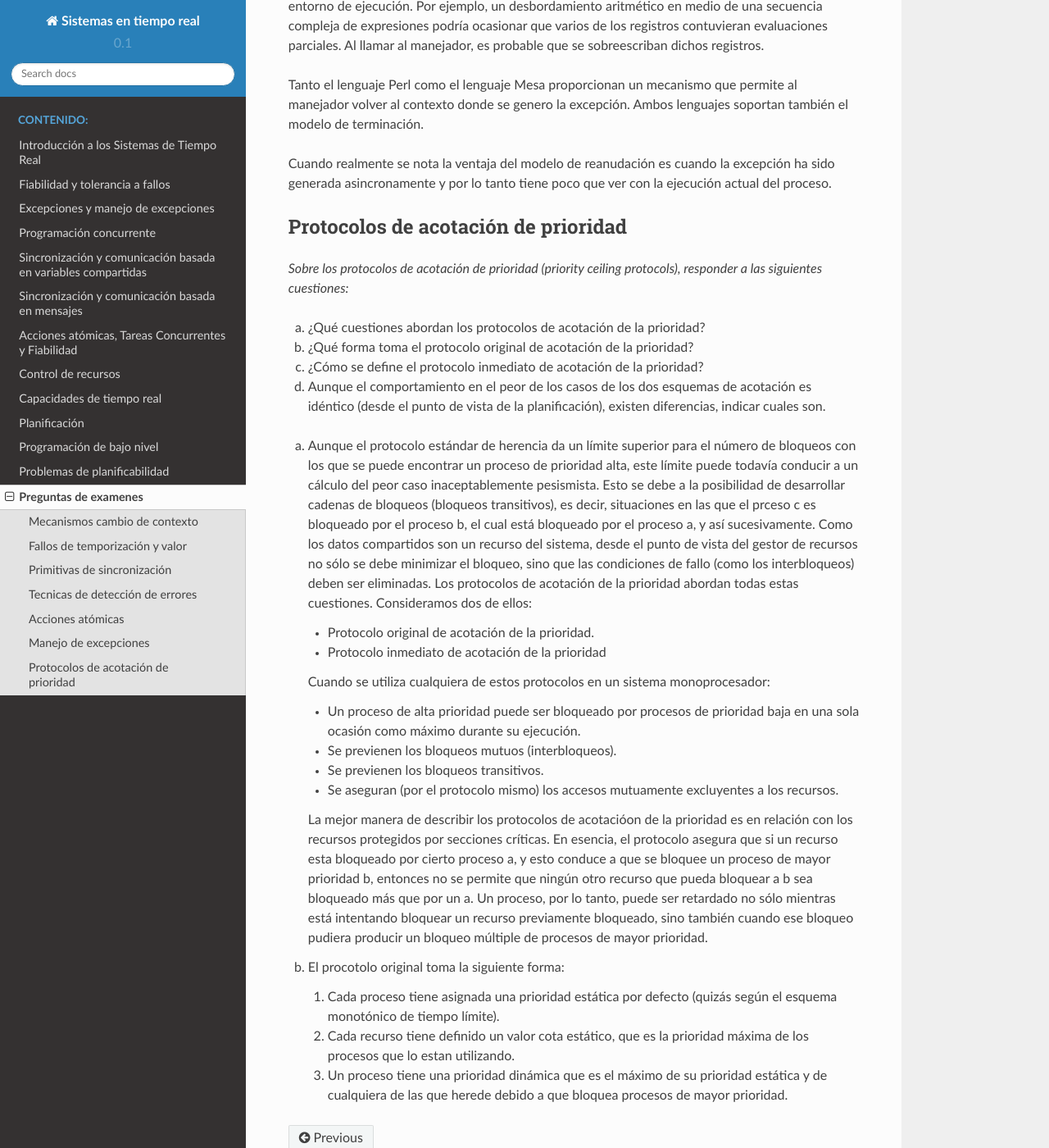
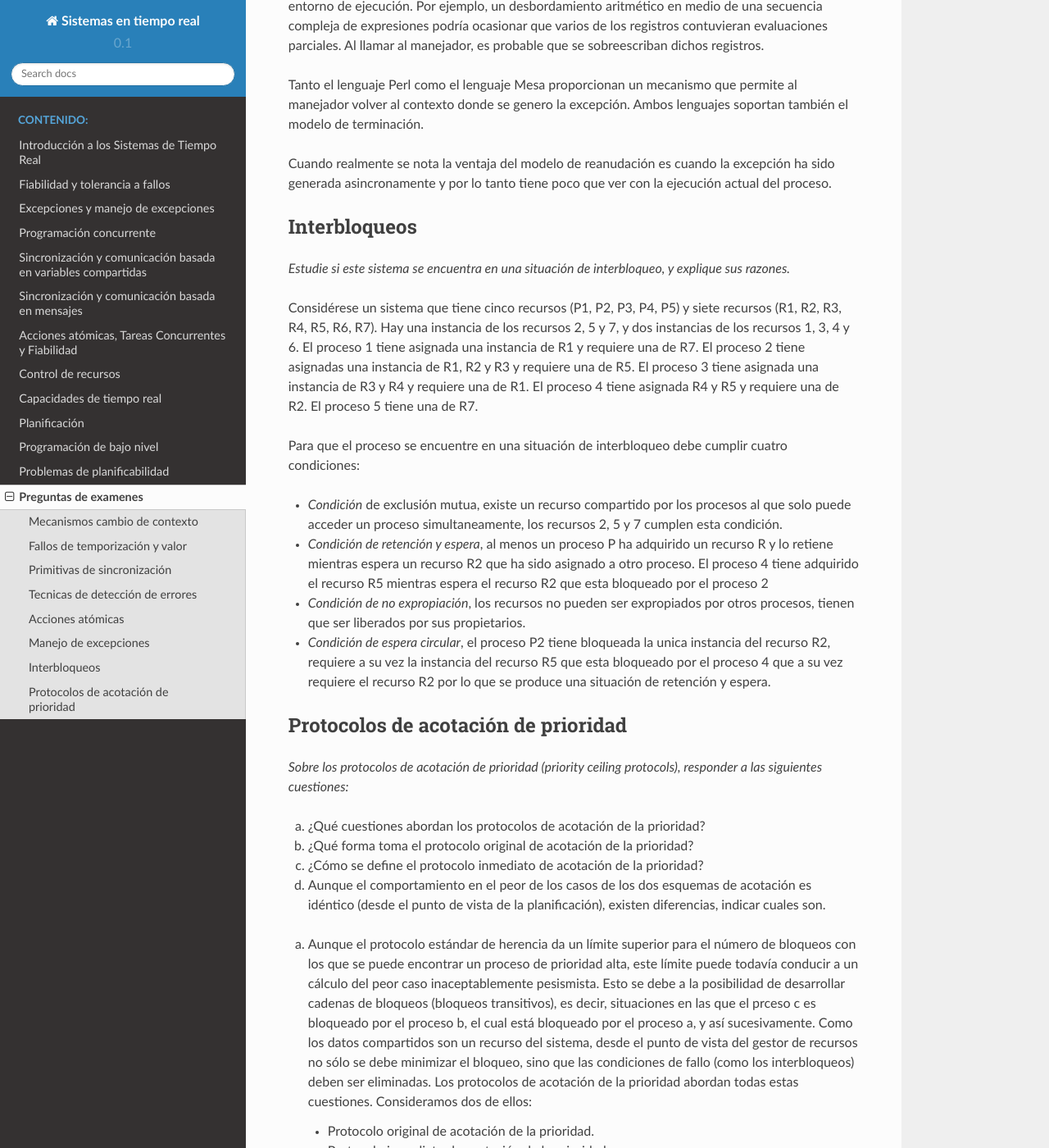
Before and after one commit to rcastellor/uned-sistemas-tiempo-real, a Sphinx documentation site: the page built from sphinx/source/preguntas_examen.rst, in a window 1280 px wide and 1400 px high, scrolled down 5372 px. Shown: the whole window at 82% size. Built offline with Sphinx 7.4.7 and the Read the Docs theme 2.0.0, drawn with Linux system fonts in a browser that asks for light colours.

Commit message:
Interbloqueos

```diff
--- a/sphinx/source/preguntas_examen.rst
+++ b/sphinx/source/preguntas_examen.rst
@@ -265,6 +265,37 @@ Cuando realmente se nota la ventaja del modelo de reanudación es cuando la
 excepción ha sido generada asincronamente y por lo tanto tiene poco que ver con
 la ejecución actual del proceso.
 
+Interbloqueos
+-------------
+
+*Estudie si este sistema se encuentra en una situación de interbloqueo, y
+explique sus razones.*
+
+Considérese un sistema que tiene cinco recursos (P1, P2, P3, P4, P5) y siete
+recursos (R1, R2, R3, R4, R5, R6, R7). Hay una instancia de los recursos 2, 5
+y 7, y dos instancias de los recursos 1, 3, 4 y 6. El proceso 1 tiene asignada
+una instancia de R1 y requiere una de R7.  El proceso 2 tiene asignadas una
+instancia de R1, R2 y R3 y requiere una de R5. El proceso 3 tiene asignada una
+instancia de R3 y R4 y requiere una de R1. El proceso 4 tiene asignada R4 y R5
+y requiere una de R2. El proceso 5 tiene una de R7.
+
+Para que el proceso se encuentre en una situación de interbloqueo debe cumplir
+cuatro condiciones:
+
+* *Condición* de exclusión mutua, existe un recurso compartido por los procesos
+  al que solo puede acceder un proceso simultaneamente, los recursos 2, 5 y 7
+  cumplen esta condición.
+* *Condición de retención y espera*, al menos un proceso P ha adquirido un
+  recurso R y lo retiene mientras espera un recurso R2 que ha sido asignado a
+  otro proceso. El proceso 4 tiene adquirido el recurso R5 mientras espera el
+  recurso R2 que esta bloqueado por el proceso 2
+* *Condición de no expropiación*, los recursos no pueden ser expropiados por
+  otros procesos, tienen que ser liberados por sus propietarios.
+* *Condición de espera circular*, el proceso P2 tiene bloqueada la unica
+  instancia del recurso R2, requiere a su vez la instancia del recurso R5 que
+  esta bloqueado por el proceso 4 que a su vez requiere el recurso R2 por lo
+  que se produce una situación de retención y espera.
+
 Protocolos de acotación de prioridad
 ------------------------------------
 
@@ -320,5 +351,5 @@ b) El procotolo original toma la siguiente forma:
    2. Cada recurso tiene definido un valor cota estático, que es la prioridad
       máxima de los procesos que lo estan utilizando.
    3. Un proceso tiene una prioridad dinámica que es el máximo de su prioridad
-      estática y de cualquiera de las que herede debido a que bloquea procesos de
-      mayor prioridad.
+      estática y de cualquiera de las que herede debido a que bloquea procesos
+      de mayor prioridad.
```
